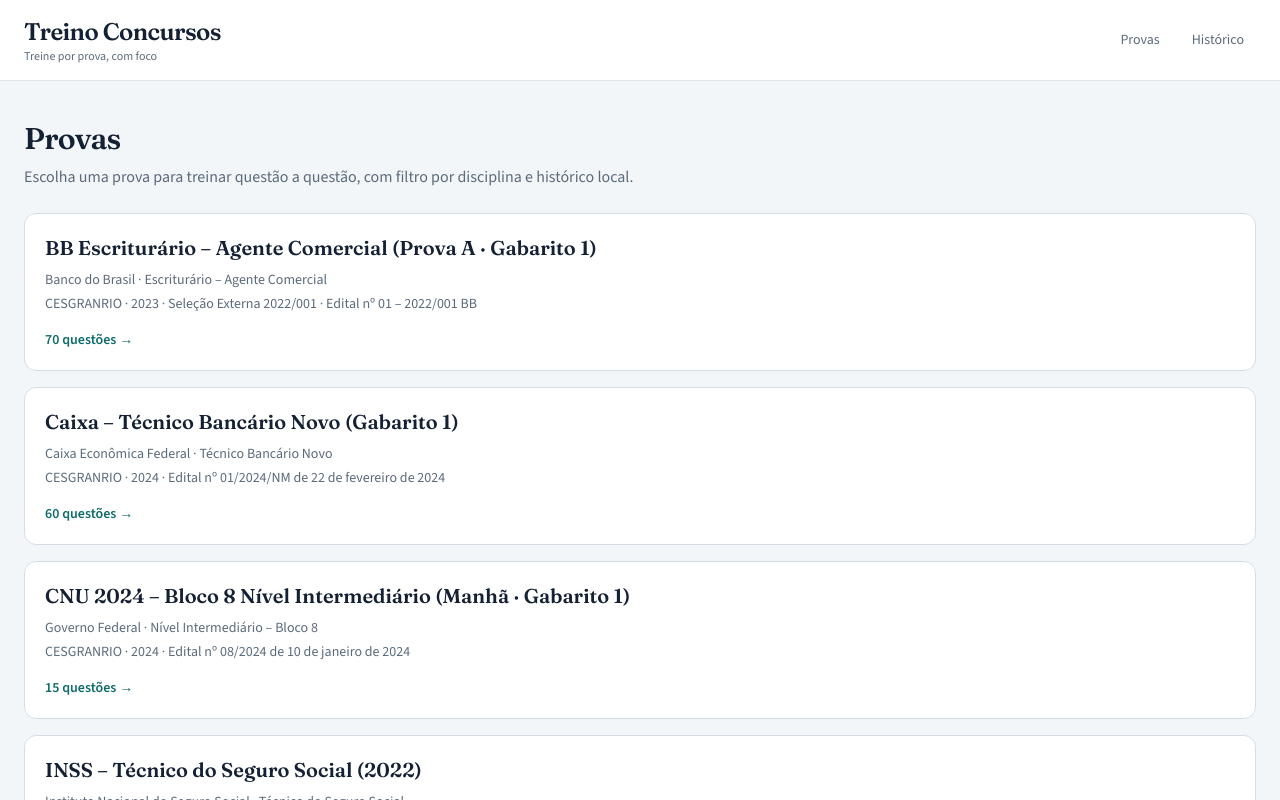
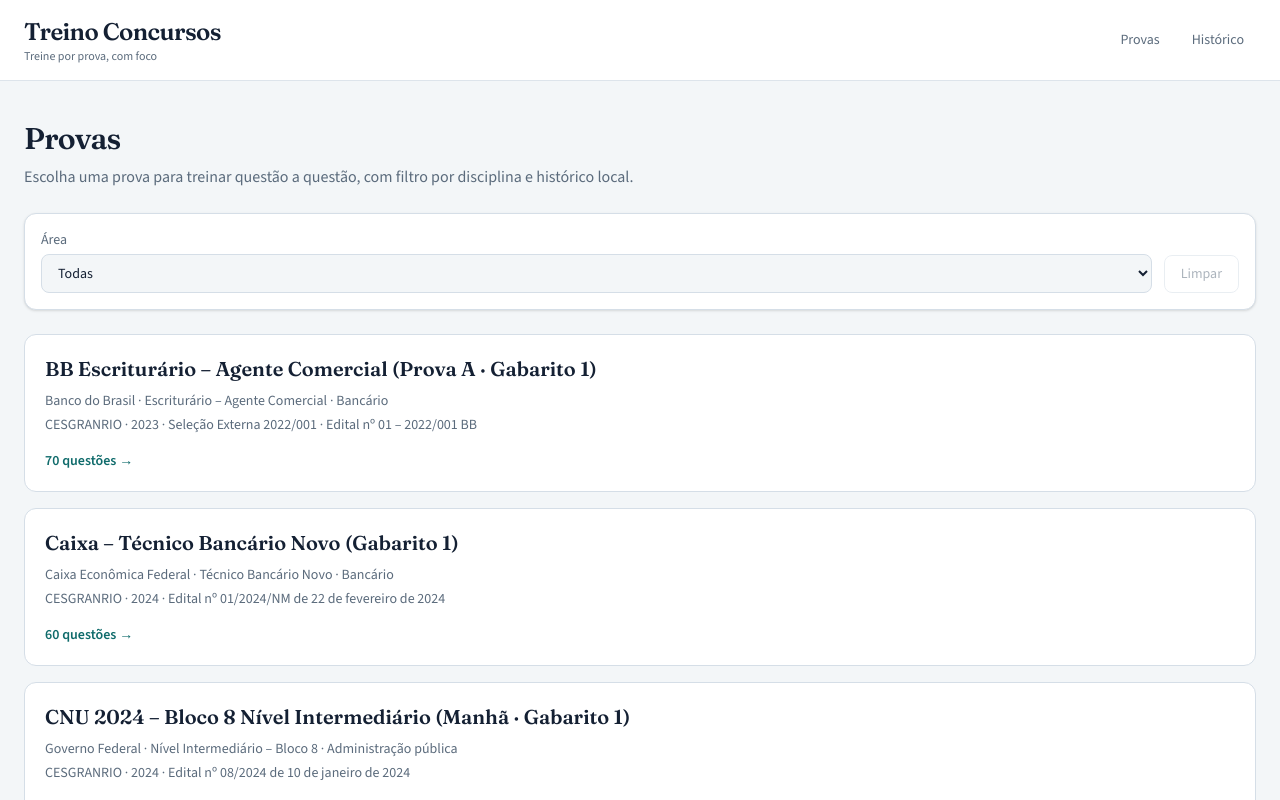
Before and after one commit to AndreXime/treino-concursos, a Next.js app: page /provas in a window 1280 px wide. Shown: the top 800 px of the page. Built offline with nearby package versions, Linux system fonts and the light colour scheme.

Commit message:
feat(provas): filtrar listagem por área na UI

```diff
--- a/src/app/provas/page.tsx
+++ b/src/app/provas/page.tsx
@@ -1,13 +1,24 @@
 import type { Metadata } from "next";
 import Link from "next/link";
+import { ProvaListFilters } from "@/components/provas/prova-list-filters";
+import { parseProvasListSearchParams } from "@/lib/provas/list-url";
 import { getProvaRepository } from "@/lib/questions";
 
 export const metadata: Metadata = {
 	title: "Provas",
 };
 
-export default async function ProvasPage() {
-	const provas = await getProvaRepository().listProvas();
+interface ProvasPageProps {
+	searchParams: Promise<{ area?: string }>;
+}
+
+export default async function ProvasPage({ searchParams }: ProvasPageProps) {
+	const { area } = parseProvasListSearchParams(await searchParams);
+	const repository = getProvaRepository();
+	const [areas, provas] = await Promise.all([
+		repository.listAreas(),
+		repository.listProvas({ area }),
+	]);
 
 	return (
 		<div className="space-y-6">
@@ -21,6 +32,13 @@
 				</p>
 			</header>
 
+			<ProvaListFilters areas={areas} current={{ area }} />
+
+			{provas.length === 0 ? (
+				<p className="text-sm text-muted">
+					Nenhuma prova nesta área. Limpe o filtro para ver todas.
+				</p>
+			) : (
 				<ul className="flex flex-col gap-4">
 					{provas.map((prova) => (
 						<li key={prova.id}>
@@ -32,7 +50,7 @@
 									{prova.titulo}
 								</h2>
 								<p className="mt-2 text-sm text-muted">
-								{prova.orgao} · {prova.cargo}
+									{prova.orgao} · {prova.cargo} · {prova.area}
 								</p>
 								<p className="mt-1 text-sm text-muted">
 									{prova.banca} · {prova.ano} · {prova.edital}
@@ -44,6 +62,7 @@
 						</li>
 					))}
 				</ul>
+			)}
 		</div>
 	);
 }
--- /dev/null
+++ b/src/components/provas/prova-list-filters.tsx
@@ -0,0 +1,55 @@
+"use client";
+
+import { useRouter } from "next/navigation";
+import { useTransition } from "react";
+import { buildProvasListHref } from "@/lib/provas/list-url";
+
+interface ProvaListFiltersProps {
+	areas: string[];
+	current: {
+		area?: string;
+	};
+}
+
+export function ProvaListFilters({ areas, current }: ProvaListFiltersProps) {
+	const router = useRouter();
+	const [isPending, startTransition] = useTransition();
+
+	function navigate(area: string) {
+		startTransition(() => {
+			router.push(buildProvasListHref(area || undefined));
+		});
+	}
+
+	return (
+		<div className="flex flex-col gap-3 rounded-xl border border-border bg-surface p-4 shadow-sm lg:flex-row lg:items-end">
+			<label className="flex flex-1 flex-col gap-1 text-sm">
+				<span className="font-medium text-muted">Área</span>
+				<select
+					key={current.area ?? "todas"}
+					name="area"
+					defaultValue={current.area ?? ""}
+					disabled={isPending}
+					onChange={(event) => navigate(event.target.value)}
+					className="rounded-lg border border-border bg-background px-3 py-2 text-foreground outline-none focus:border-accent focus:ring-2 focus:ring-accent/20 disabled:opacity-60"
+				>
+					<option value="">Todas</option>
+					{areas.map((area) => (
+						<option key={area} value={area}>
+							{area}
+						</option>
+					))}
+				</select>
+			</label>
+
+			<button
+				type="button"
+				disabled={isPending || !current.area}
+				onClick={() => navigate("")}
+				className="rounded-lg border border-border px-4 py-2 text-sm font-medium text-muted hover:bg-background disabled:opacity-50"
+			>
+				Limpar
+			</button>
+		</div>
+	);
+}
--- a/src/lib/provas/list-url.ts
+++ b/src/lib/provas/list-url.ts
@@ -7,9 +7,9 @@
 	return `${basePath}?${params.toString()}`;
 }
 
-export function parseProvasListSearchParams(query: {
+export function parseProvasListSearchParams(query: { area?: string }): {
 	area?: string;
-}): { area?: string } {
+} {
 	const area =
 		query.area && query.area.trim() !== "" ? query.area.trim() : undefined;
 	return area ? { area } : {};
```
Lines whose indentation alone changed are shown as unchanged.
